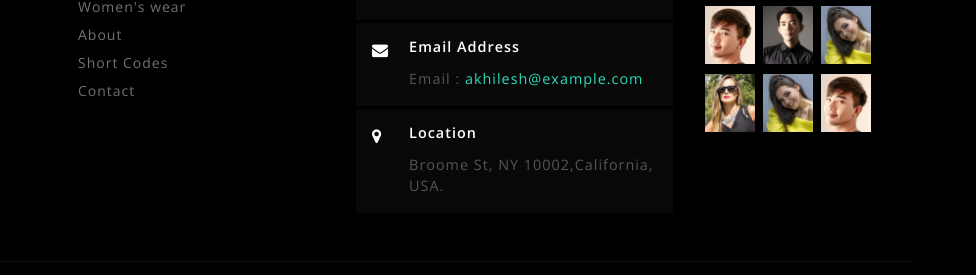
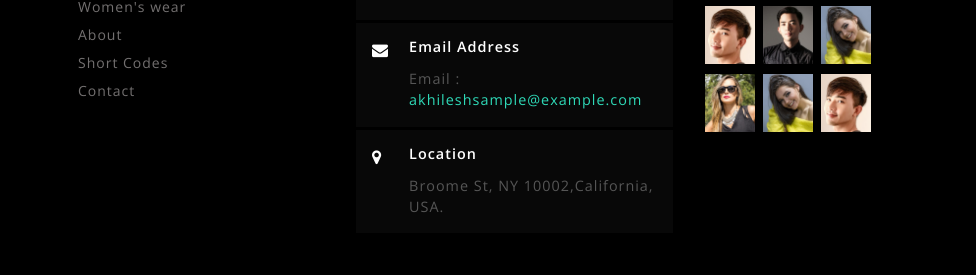
Before and after one commit to akhilesh0/website, a plain HTML site: page WebContent/index.html in a window 1280 px wide. Shown: the part 4598-4873 px from the top of the page, 304-1280 px from the left. Drawn offline with nearby package versions, Linux system fonts and the light colour scheme.

Commit message:
Update index.html

```diff
--- a/WebContent/index.html
+++ b/WebContent/index.html
@@ -1879,7 +1879,7 @@ Smartphone Compatible web template, free webdesigns for Nokia, Samsung, LG, Sony
 							</div>
 							<div class="w3-address-right">
 								<h6>Email Address</h6>
-								<p>Email :<a href="mailto:example@email.com"> akhilesh@example.com</a></p>
+								<p>Email :<a href="mailto:example@email.com"> akhileshsample@example.com</a></p>
 							</div>
 							<div class="clearfix"> </div>
 						</div>
```
